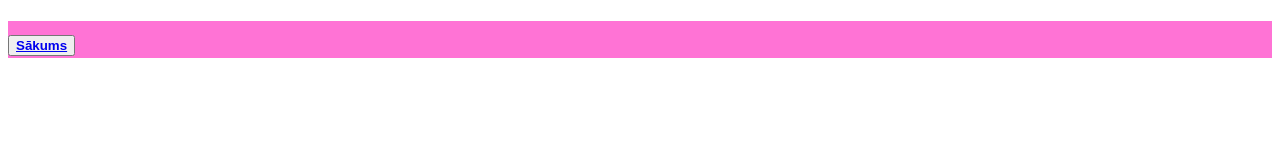
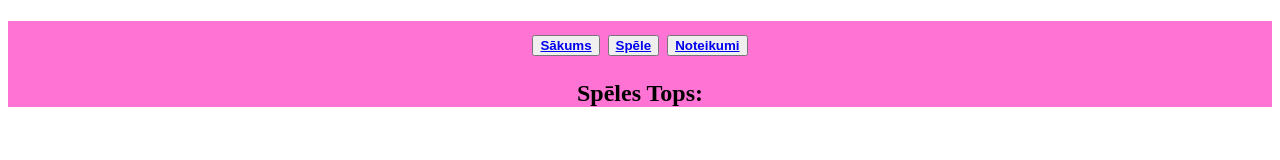
Before and after one commit to viktoija04/Vardu-spele-1, a plain HTML site: page top.html in a window 1280 px wide. Drawn offline with Linux system fonts and the light colour scheme.

Commit message:
Update top.html

```diff
--- a/top.html
+++ b/top.html
@@ -11,6 +11,7 @@
     <div class="wrapper">
         <div class="header">
             <h1>
+                <center>
                     <button>
                         <b>
                             <a href="index.html">
@@ -18,7 +19,31 @@
                             </a>
                         </b>
                     </button>
+                    <button>
+                        <b>
+                            <a href="Spele.html">
+                                Spēle
+                            </a>
+                        </b>
+                    </button>
+                    <button>
+                        <b>
+                            <a href="Noteikumi.html">
+                                Noteikumi
+                            </a>
+                        </b>
+                    </button>
+                </center>
                 </h1>
+            <h2>
+                <center>
+                <a>
+                    <b>
+                        Spēles Tops:
+                    </b>
+                </a>
+                </center>
+            </h2>
         </div>
     </div>
 
```
Lines whose indentation alone changed are shown as unchanged.
